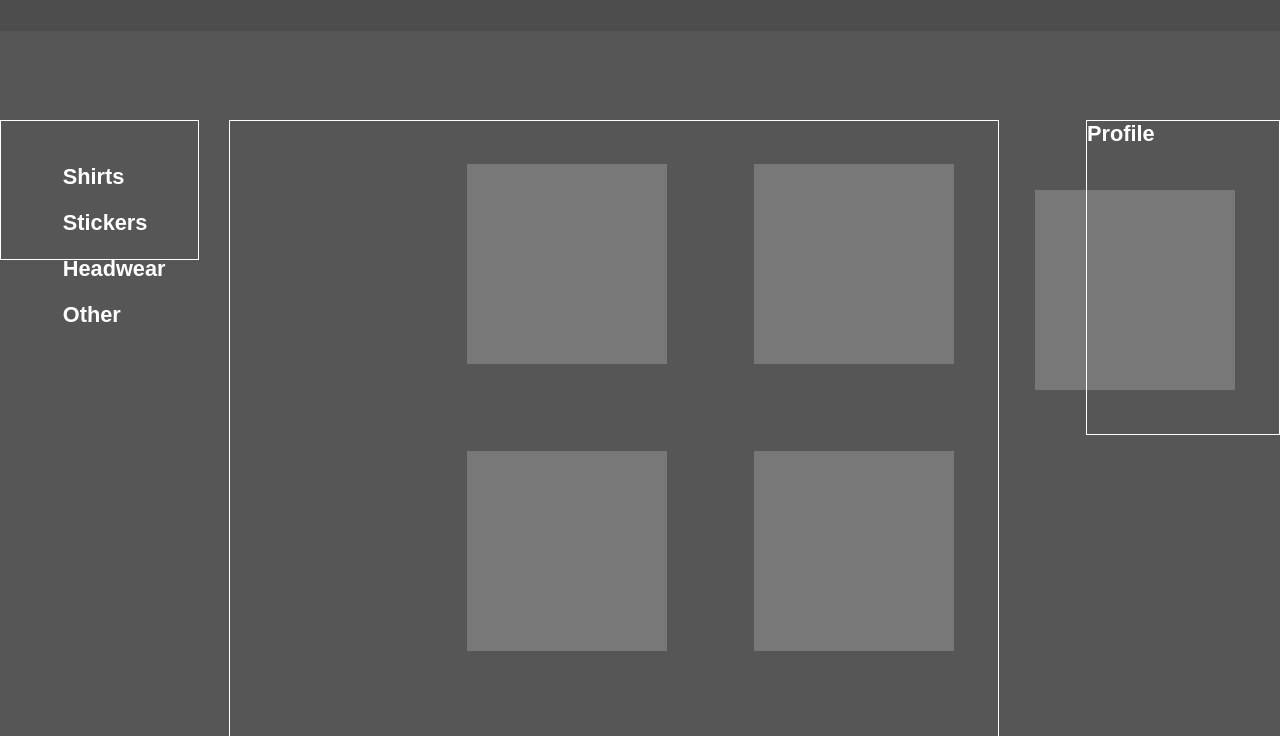
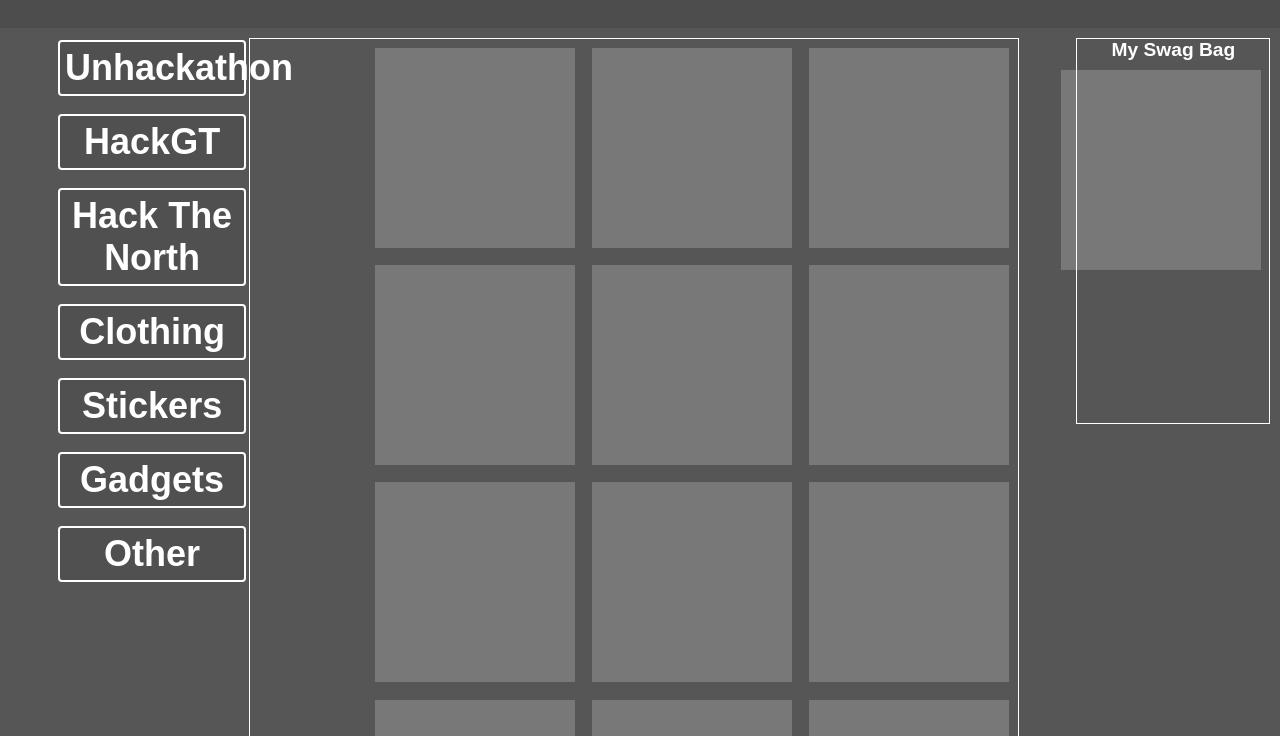
Before and after one commit to whosnorman/swagswap-Web, a website: page main.html in a window 1280 px wide. Shown: the part 91-827 px from the top of the page. Drawn offline with nearby package versions, Linux system fonts and the light colour scheme; a web font is replaced by a local one.

Commit message:
main page UI

```diff
--- a/main.css
+++ b/main.css
@@ -13,7 +13,7 @@
 	background-color: rgba(77, 77, 77, 0.95);
 	font-family: 'Muli', sans-serif;
 	font-weight: 700;
-	font-size: 1.7vw;
+	font-size: 1.5vw;
 	color: #fff;
 	height: 100px;
 	width: 100%;
@@ -24,6 +24,7 @@
 .brand {
 	position: relative;
 	margin: 28px;
+	font-size: 1.7vw
 }
 
 
@@ -69,12 +70,10 @@
 
 .pageCont {
 	position: relative;
-	top: -2.5em;
+	top: 0.6em;
 	width: 97%;
-	height: 80%;
+	height: 20px;
 	border: 0px solid #fff;
-	margin: 1.5%;
-
 	font-family: 'Muli', sans-serif;
 	font-weight: 700;
 	font-size: 36px;
@@ -83,23 +82,21 @@
 
 .hackathonCont {
 	position: relative;
-	width: 97%;
+	width: 50%;
 	max-height: 15%;
 }
 
-.hackathonCont ul {
+.hackathonCont li {
 	text-align: center;
-	width: 85%;
+	width: 30%;
 }
 .hackathonCont ul li {
 	border: 2px solid #fff;
 	border-radius: 4px;
 	padding: 5px;
-	margin-left: 3%;
-	margin-right: 3%;
+	margin: 0.5em 0.5em 0.5em;
 	background-color: rgba(77, 77, 77, 0.7);
 	list-style-type: none;
-	display: inline-block;
 }
 
 .hackathonCont ul li:hover {
@@ -111,9 +108,12 @@
 
 .categories {
 	width: 12%;
-	height: 95%;
+	height: 10em;
 	border: 1px solid #fff;
 	padding: 1em;
+	margin-left: 0.5em;
+	text-align: left;
+
 }
 
 .categories ul li {
@@ -131,14 +131,15 @@
 	border: 1px solid #fff;
 	position: relative;
 	float: right;
-	margin-right: 4em;
+	margin-right: 4.5%;
+	margin-left: 4.5%;
 }
 
 .item {
 	width: 200px;
 	height: 200px;
 	background-color: rgba(255, 255, 255, 0.2);
-	margin: 2em;
+	margin: 0.45em 0.45em 0.45em 0.45em;
 	float: right;
 	position: relative;
 }
@@ -150,7 +151,10 @@
 
 .profile {
 	width: 15%;
+	height: 20em;
 	border: 1px solid #fff;
 	position: relative;
 	float: right;
+	margin-right: 0.5em;
+	text-align: center;
 }
--- a/main.html
+++ b/main.html
@@ -31,6 +31,11 @@
 				<li>Unhackathon</li>
 				<li>HackGT</li>
 				<li>Hack The North</li>
+
+				<li>Clothing</li>
+				<li>Stickers</li>
+				<li>Gadgets</li>
+				<li>Other</li>
 			</ul>
 		</div>
 
@@ -38,7 +43,7 @@
 
 
 		<div class="profile">
-			Profile
+			My Swag Bag
 			<div class="item"></div>
 		</div>
 
@@ -52,17 +57,12 @@
 			<div class="item"></div>
 			<div class="item"></div>
 			<div class="item"></div>
+			<div class="item"></div>
+			<div class="item"></div>
+			<div class="item"></div>
 
 		</div>
 
-		<div class="categories">
-			<ul>
-				<li>Shirts</li>
-				<li>Stickers</li>
-				<li>Headwear</li>
-				<li>Other</li>
-			</ul>
-		</div>
 
 	</div>
 
```
